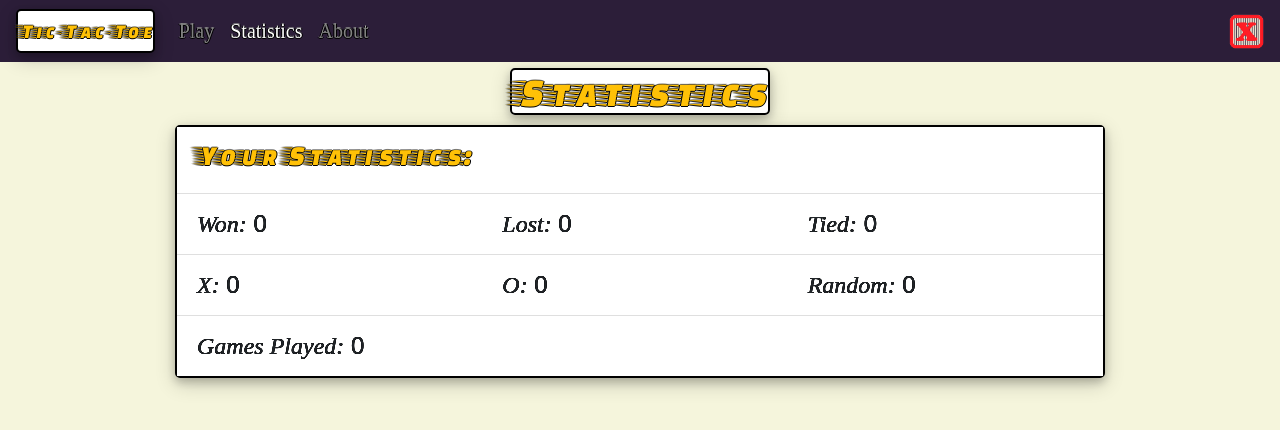
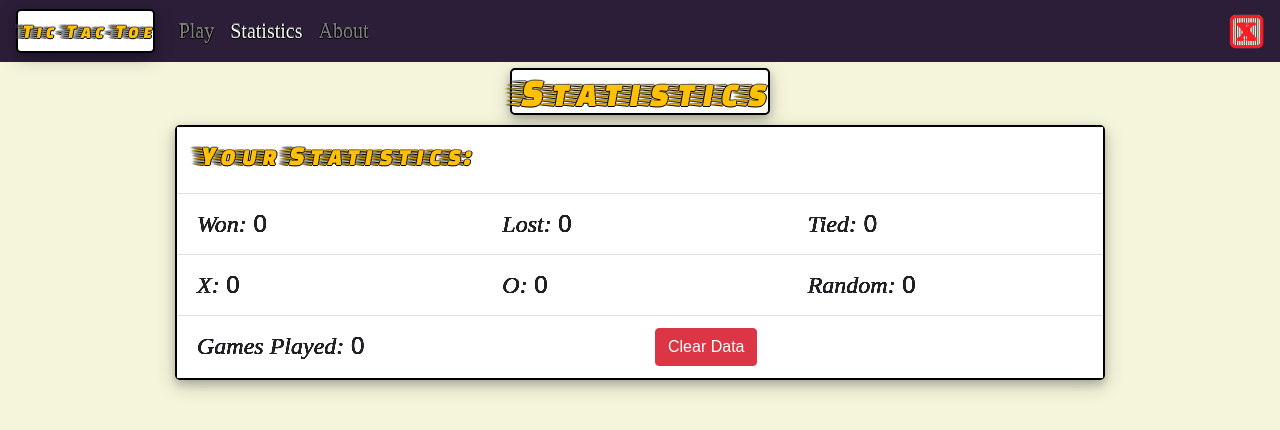
Before and after one commit to mpgray/tic-tac-toe, an Angular app: page /stats in a window 1280 px wide. Shown: the top 430 px of the page. Built offline with nearby package versions, Linux system fonts and the light colour scheme; a web font is replaced by a local one.

Commit message:
Local Statistics working

```diff
--- a/package.json
+++ b/package.json
@@ -1,6 +1,6 @@
 {
   "name": "tic-tac-toe",
-  "version": "1.0.0",
+  "version": "2.0.0",
   "scripts": {
     "ng": "ng",
     "start": "ng serve",
--- a/src/app/stats/stats.component.html
+++ b/src/app/stats/stats.component.html
@@ -36,7 +36,16 @@
               </div>
             </div>
           </li>
-          <li class="list-group-item"><em>Games Played:</em> {{statistics.won + statistics.lost + statistics.tie}}</li>
+          <li class="list-group-item">
+            <div class="row">
+              <div class="col">
+                <em>Games Played:</em> {{statistics.won + statistics.lost + statistics.tie}}
+              </div>
+              <div class="col">
+                <button type="button" class="btn btn-danger" (click)="this.clear()">Clear Data</button>
+              </div>
+            </div>
+          </li>
           <!--
           <li class="list-group-item  text-warning title">
             <h3>Global Statistics:</h3>
--- a/src/app/stats/stats.component.ts
+++ b/src/app/stats/stats.component.ts
@@ -79,4 +79,14 @@ export class StatsComponent implements OnInit {
     this.setStats(this.statistics);
   }
 
+  public clear() {
+    this.statistics = {  won: 0,
+                        lost: 0,
+                        tie: 0,
+                        x: 0,
+                        o: 0,
+                        random: 0 };
+    this.setStats(this.statistics);
+  }
+
 }
```
